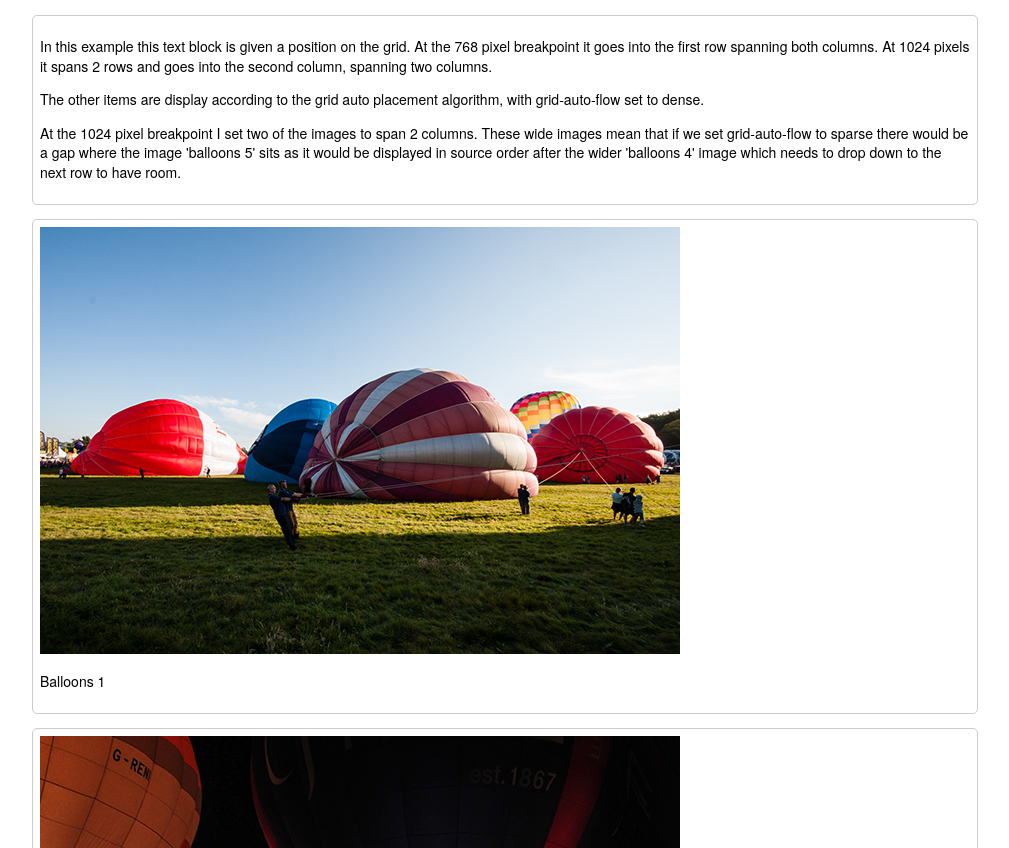
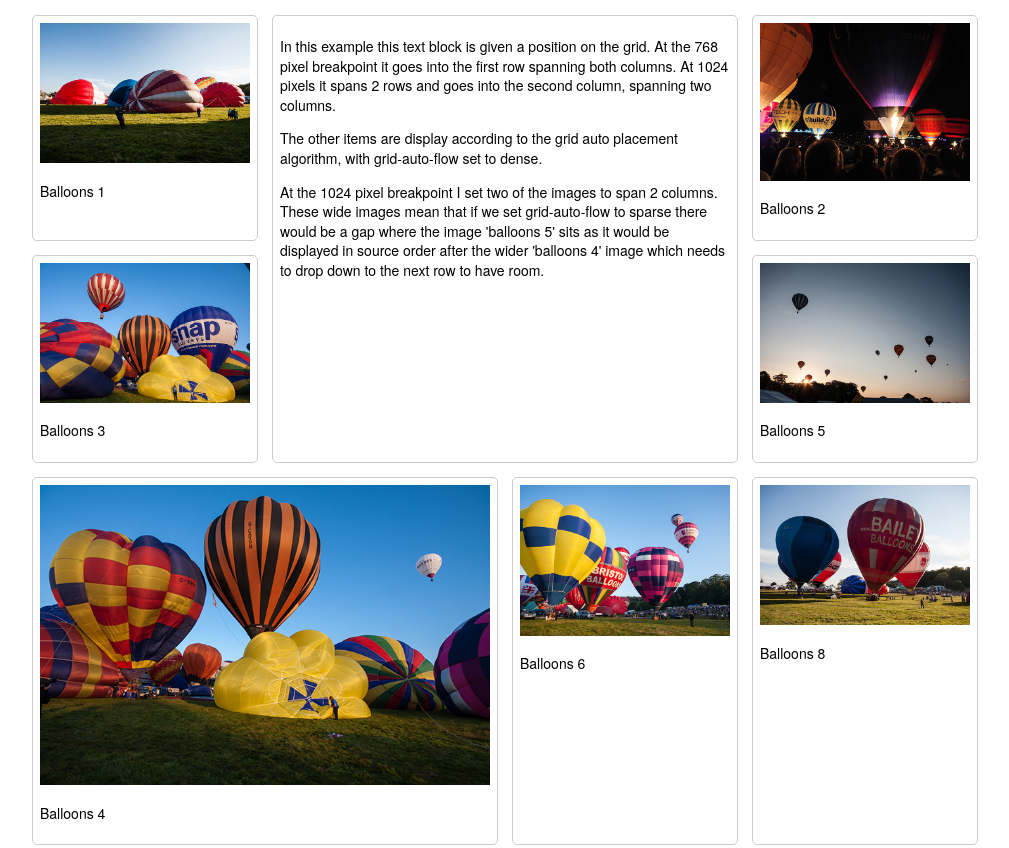
Before and after one commit to cinderblox94/RepoAlvaroCaniz, a plain HTML site: page 8 Ej8/layout8.html in a window 1280 px wide. Shown: the top 848 px of the page, without its empty margins (135-1144 px from the left). Drawn offline with Linux system fonts and the light colour scheme.

Commit message:
8 acabado

```diff
--- a/8 Ej8/layout8.css
+++ b/8 Ej8/layout8.css
@@ -27,3 +27,26 @@ img {
 	border: 1px solid #ccc;
 	border-radius: 5px;
 	padding: 0.5em;
+}
+@media all and (min-width: 768px){
+	.wrapper{
+		grid-template-columns: 1fr 1fr;
+	}
+	.text{
+		grid-column: 1/span 2;
+	}
+}
+@media all and (min-width: 1024px){
+	.wrapper{
+		grid-template-columns: repeat(4, 1fr);
+	}
+	.text{
+		grid-column: 2 / span 2;
+		grid-row: 1/ span 2;
+	}
+	.wide{
+		grid-column: auto /span 2;
+	}
+
+
+}
```
